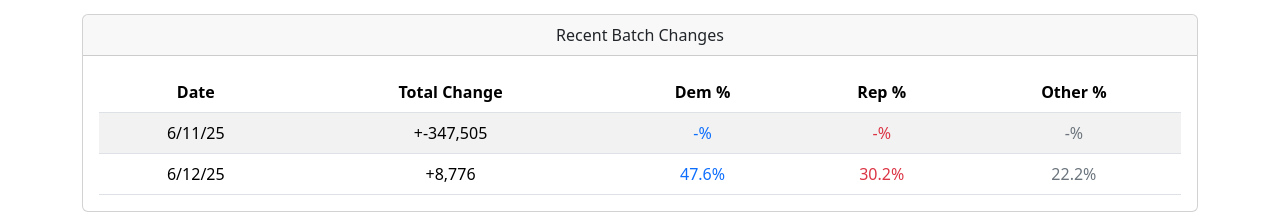
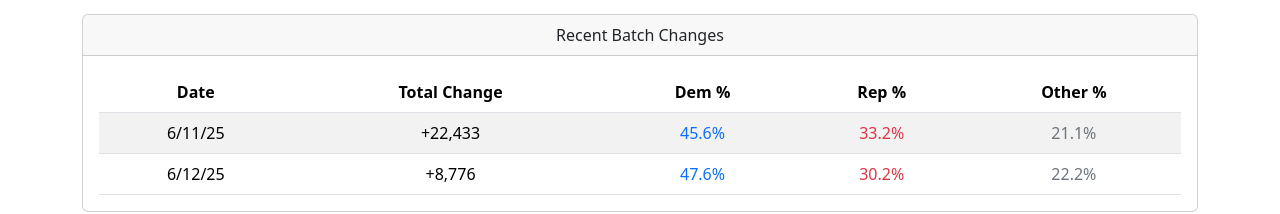
Before and after one commit to mph372/sd-d1-runoff-tracker, a React (Create React App) app: page /ballot-returns in a window 1280 px wide. Shown: the part 942-1156 px from the top of the page. Built offline with nearby package versions, Linux system fonts and the light colour scheme.

Commit message:
fixed bug with first batch of votes

```diff
--- a/src/pages/BallotReturnsDashboard.js
+++ b/src/pages/BallotReturnsDashboard.js
@@ -111,10 +111,11 @@ function BallotReturnsDashboard() {
 
   // Calculate batch changes
   const getBatchChanges = () => {
-    if (runoffData.length < 2) return [];
+    if (runoffData.length < 3) return []; // Need at least registration + 2 data points
 
     const changes = [];
-    for (let i = 1; i < runoffData.length; i++) {
+    // Start from index 2 (second data point) since index 0 is registration and index 1 is first batch
+    for (let i = 2; i < runoffData.length; i++) {
       const current = runoffData[i];
       const previous = runoffData[i - 1];
 
@@ -133,6 +134,18 @@ function BallotReturnsDashboard() {
         demPercent,
         repPercent,
         otherPercent
+      });
+    }
+
+    // Also add the first batch (compared to zero)
+    if (runoffData.length >= 2) {
+      const firstBatch = runoffData[1]; // First actual data point (not registration)
+      changes.unshift({
+        date: firstBatch.date,
+        totalChange: firstBatch.total,
+        demPercent: (firstBatch.dem / firstBatch.total * 100).toFixed(1),
+        repPercent: (firstBatch.rep / firstBatch.total * 100).toFixed(1),
+        otherPercent: (firstBatch.other / firstBatch.total * 100).toFixed(1)
       });
     }
 
```
